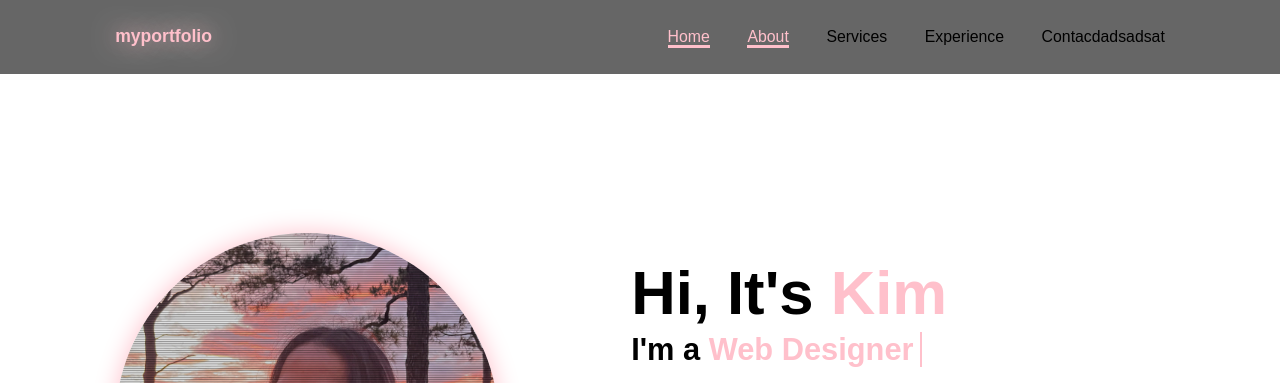
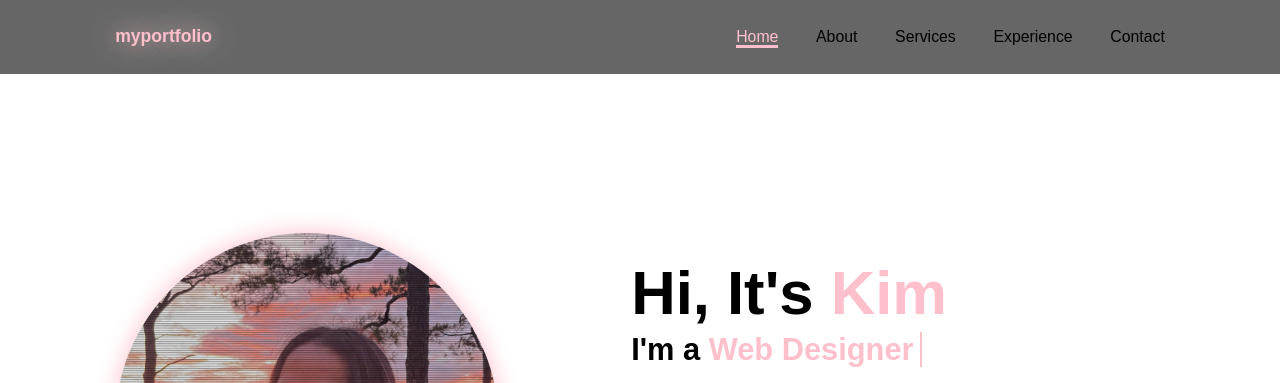
Before and after one commit to hollyshesh22/portfolio, a plain HTML site: page index.html in a window 1280 px wide. Shown: the top 383 px of the page. Drawn offline with nearby package versions, Linux system fonts and the light colour scheme.

Commit message:
navlink update

```diff
--- a/index.html
+++ b/index.html
@@ -19,10 +19,10 @@
 
         <nav class="navbar">
             <a href="#home" class="active">Home</a>
-            <a href="#about"class="active">About</a>
+            <a href="#about">About</a>
             <a href="#services">Services</a>
             <a href="#experience">Experience</a>
-            <a href="#contact">Contacdadsadsat</a>
+            <a href="#contact">Contact</a>
 
         </nav>
     </header>
```
